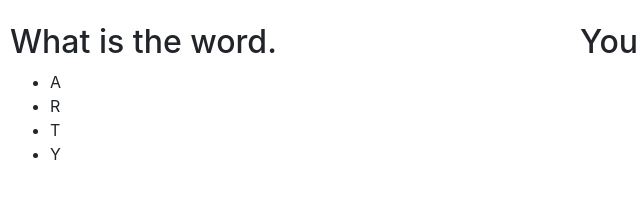
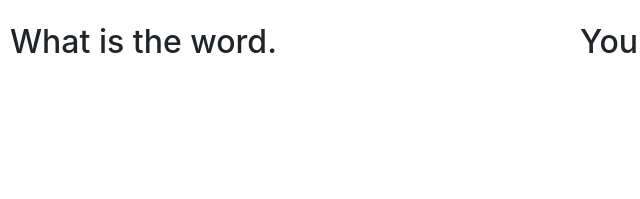
Before and after one commit to Henryhankdc/Hangman-Game, a plain HTML site: page index.html in a window 1280 px wide. Shown: the part 277-476 px from the top of the page, 75-715 px from the left. Drawn offline with nearby package versions, Linux system fonts and the light colour scheme.

Commit message:
new direction. adding new words array to scope for multiple games. begin starting game function using reference from in class exercise

```diff
--- a/assets/javascript/game.js
+++ b/assets/javascript/game.js
@@ -1,22 +1,45 @@
 
 // // 1. After user presses key, the key pressed is added to a list of guesses
       // detect key press
+    // chosen letters
+    var chosenLetters = [];
+
     document.addEventListener('keyup', userTypes);
-    var chosenLetters = [];
 
     function userTypes (event) {
       var make = event.key;
       chosenLetters.push(make);
       console.log(make);
-
       var place = '<p>' + chosenLetters + '</p>';
 
       return document.getElementById('user-text').innerHTML = place;
       // return
     }
 
-    var solution = 'party';
+
+    // answers
+    var solution = ['party', 'dude', 'excellent', 'radical'];
+
+    // Pick random word
+    var chooseWord = solution[Math.floor(Math.random() * solution.length)];
+
+  // Other Variables
+    var count = 0;
+    var answers = chosenLetters;
+
+
 // userTypes();
+
+
+function startGame() {
+  // for (var i = 0; i < drinkList.length; i++) {
+//   var newItem = document.createElement('li');
+//     newItem.innerHTML = drinkList[i];
+//     newList.appendChild(newItem);
+//   }
+
+
+}
 
 // reference
 
@@ -38,10 +61,19 @@
 // 2. If the user presses a key that matches the letter appears under hangman
 
 // targert answer UL
-var revealList = document.getElementsByClassName('match');
+var revealList = document.getElementById('answer');
 
 // PUT answer into a variable
 // check to see if typed key matches and letters in answer
+// var getChar = function(answer, chosenLetters){
+//   for(var i=0;i<string.length;i++)
+//   {
+//     if(string.charAt(i)==chosenLetters) console.log(i);
+//   }
+// }
+
+
+
 // If is pop out the letter from the answer variable (array?)
 // put array variable on the the screen to show user guess is correct
 
--- a/index.html
+++ b/index.html
@@ -23,10 +23,10 @@
                             <h2>What is the word.</h2>
                                 <ul id="answer">
                                     <li class="match">P</li>
-                                    <li class="">A</li>
+                                    <!-- <li class="">A</li>
                                     <li class="">R</li>
                                     <li class="">T</li>
-                                    <li class="">Y</li>
+                                    <li class="">Y</li> -->
 
                                 </ul>
                         </div>
```
